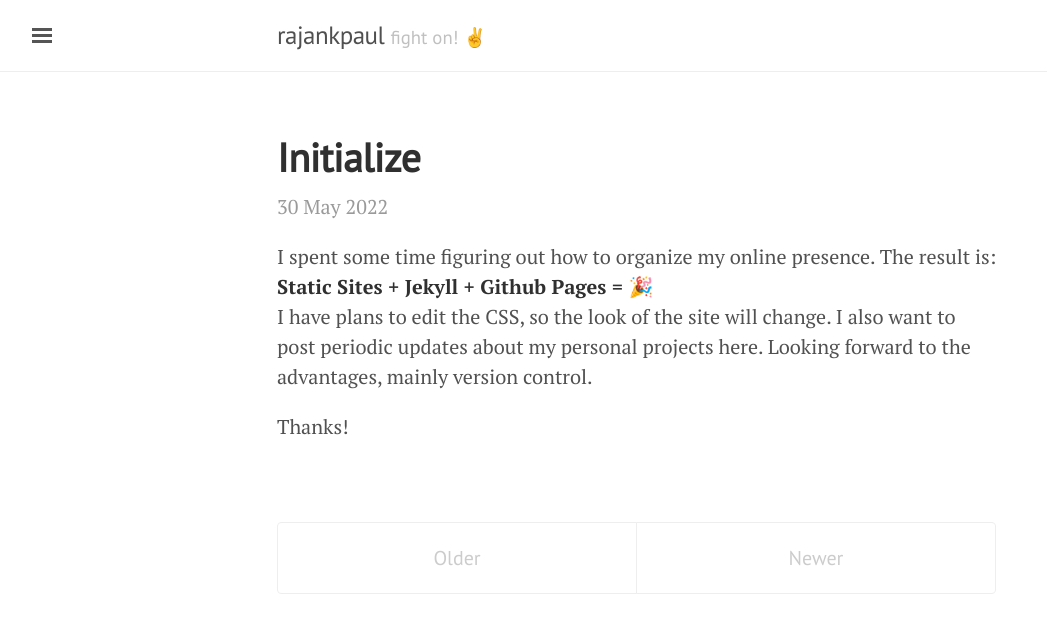
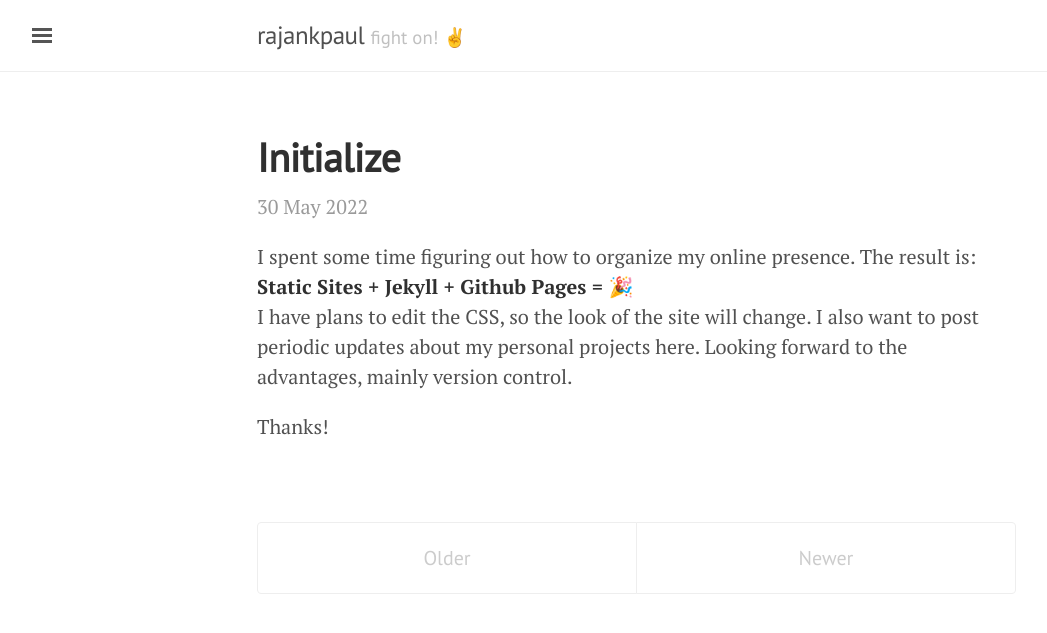
Before and after one commit to rajankpaul/rajankpaul.github.io, a Jekyll site: the page built from index.html, in a window 1280 px wide. Shown: the top 633 px of the page, without its empty margins (3-1050 px from the left). Built offline with Jekyll 4.4.1, drawn with Linux system fonts in a browser that asks for light colours; the list of posts is cut into pages by our own code.

Commit message:
Update poole.css

```diff
--- a/public/css/poole.css
+++ b/public/css/poole.css
@@ -255,12 +255,14 @@
 /*
  * Custom type
  *
- * Extend paragraphs with `.lead` for larger introductory text.
+ * Use `.lead` to style larger introductory text.
  */
 
 .lead {
   font-size: 1.25rem;
   font-weight: 300;
+
+  /* Example usage: <p class="lead">This is a lead paragraph.</p> */
 }
 
 
@@ -274,8 +276,10 @@
 .message {
   margin-bottom: 1rem;
   padding: 1rem;
-  color: #717171;
-  background-color: #f9f9f9;
+  color: #fff;
+  background-color: #1e7c85;
+  border-radius: 5px;
+  box-shadow: 0px 3px 3px rgba(0, 0, 0, 0.1);
 }
 
 
@@ -286,38 +290,50 @@
  */
 
 .container {
+  width: 90%;
   max-width: 38rem;
-  padding-left:  1rem;
-  padding-right: 1rem;
-  margin-left:  auto;
-  margin-right: auto;
+  padding: 0 5%;
+  margin: 0 auto;
+}
+
+@media screen and (min-width: 768px) {
+  .container {
+    width: 80%;
+    padding: 0;
+  }
+}
+
+@media screen and (min-width: 992px) {
+  .container {
+    width: 75%;
+  }
+}
+
+@media screen and (min-width: 1200px) {
+  .container {
+    width: 70%;
+  }
 }
 
 
-/*
- * Masthead
- *
- * Super small header above the content for site name and short description.
- */
+/* Masthead */
+header {
+  padding: 1rem 0;
+  margin-bottom: 3rem;
+  text-align: center;
+}
 
-.masthead {
-  padding-top:    1rem;
-  padding-bottom: 1rem;
-  margin-bottom: 3rem;
-}
-.masthead-title {
-  margin-top: 0;
-  margin-bottom: 0;
+.site-title {
+  margin: 0;
+  font-size: 2rem;
+  font-weight: bold;
   color: #505050;
 }
-.masthead-title a {
-  color: #505050;
-}
-.masthead-title small {
-  font-size: 75%;
-  font-weight: 400;
+
+.site-description {
+  font-size: 1.2rem;
+  font-weight: normal;
   color: #c0c0c0;
-  letter-spacing: 0;
 }
 
 
```
